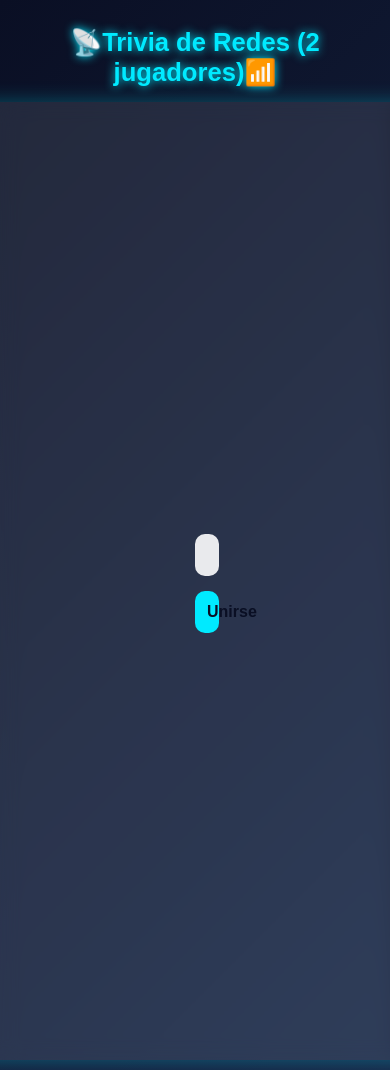
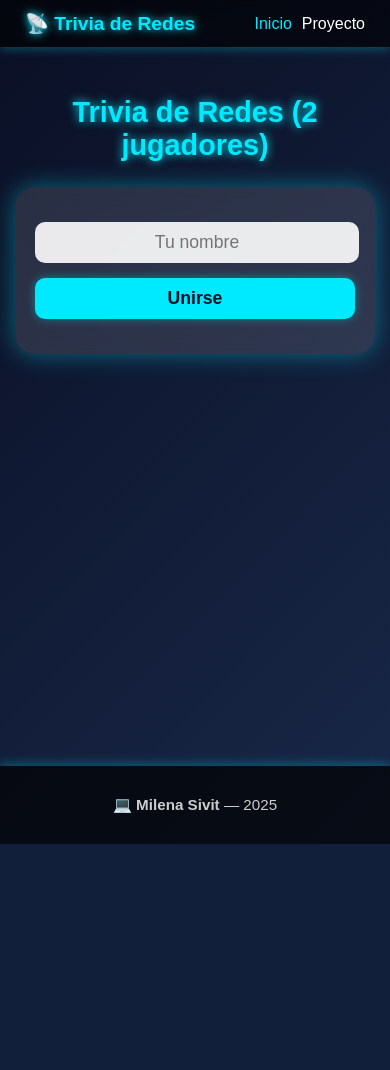
Before and after one commit to milesivit/trivia-redes, a Flask app: page / in a window 390 px wide; the page is wider, and only the part inside the window is pictured. After the commit the page ends 844 px from the top of that part, so only its background shows below. Run offline with Flask 3, Linux system fonts and the light colour scheme; some libraries are stand-ins or nearby versions.

Commit message:
ultimos cambios

```diff
--- a/server.py
+++ b/server.py
@@ -13,6 +13,10 @@ current_question = 0
 questions = [
     {"q": "¿Qué protocolo usa un cliente web para comunicarse con un servidor?",
      "options": ["HTTP", "FTP", "SMTP", "DNS"], "a": "HTTP"},
+    {"q": "Observa la siguiente imagen: ¿Qué representa esta figura?",
+    "options": ["Ondas estacionarias", "Antena dipolo", "Zona de Fresnel", "Interferencia constructiva"], "a": "Zona de Fresnel",
+    "img": "/static/img/fresnel.svg"
+    },
     {"q": "¿Qué comando puedes usar en tu PC para ver puertos abiertos (conexiones/puertos en escucha)?",
      "options": ["ss -tuln", "netstat -an", "lsof -i -P -n", "Get-NetTCPConnection"], "a": "netstat -an"},
     {"q": "¿Qué puerto usa HTTP por defecto?",
@@ -33,6 +37,10 @@ questions = [
 @app.route("/")
 def index():
     return render_template("index.html")
+
+@app.route('/proyecto')
+def proyecto():
+    return render_template('proyecto.html')
 
 
 @socketio.on('join')
--- a/static/css/style.css
+++ b/static/css/style.css
@@ -1,133 +1,184 @@
-/* === Estilo general === */
+/* === Estilo global === */
 body {
+  margin: 0;
+  font-family: "Poppins", sans-serif;
   background: linear-gradient(135deg, #0a0f24, #182848);
   color: #fff;
-  font-family: "Poppins", sans-serif;
+  display: flex;
+  flex-direction: column;
+  min-height: 100vh;
+}
+
+/* === Navbar === */
+.navbar {
+  background: rgba(0, 0, 0, 0.6);
+  backdrop-filter: blur(10px);
+  box-shadow: 0 2px 10px rgba(0, 234, 255, 0.3);
+  padding: 12px 25px;
+  position: sticky;
+  top: 0;
+  z-index: 100;
+}
+
+.nav-container {
+  display: flex;
+  justify-content: space-between;
+  align-items: center;
+  max-width: 1100px;
+  margin: 0 auto;
+}
+
+.logo {
+  font-weight: 700;
+  font-size: 1.2rem;
+  color: #00eaff;
+  text-shadow: 0 0 8px #00eaff;
+}
+
+.nav-links {
+  list-style: none;
+  display: flex;
+  gap: 20px;
+  padding: 0;
+  margin: 0;
+}
+
+.nav-links a {
+  color: #fff;
+  text-decoration: none;
+  font-weight: 500;
+  transition: color 0.3s;
+}
+
+.nav-links a:hover, .nav-links a.active {
+  color: #00eaff;
+}
+
+/* === Main === */
+main {
+  flex: 1;
   display: flex;
   flex-direction: column;
   align-items: center;
-  justify-content: flex-start;
-  min-height: 100vh;
-  margin: 0;
-  padding: 20px 10px;
+  padding: 30px 15px;
+  box-sizing: border-box;
 }
 
 h1 {
-  font-size: 2rem;
+  text-align: center;
+  font-size: clamp(1.8rem, 4vw, 2.6rem);
   color: #00eaff;
   text-shadow: 0 0 10px #00eaff;
-  margin-bottom: 20px;
-  text-align: center;
-}
-
-h2, h3 {
-  text-align: center;
+  margin-bottom: 25px;
 }
 
 /* === Contenedores === */
 #join, #game {
-  background: rgba(255, 255, 255, 0.1);
-  backdrop-filter: blur(10px);
+  background: rgba(255, 255, 255, 0.12);
+  backdrop-filter: blur(12px);
   border-radius: 20px;
   padding: 20px;
   width: 100%;
-  max-width: 400px; /* Ajuste máximo en pantallas grandes */
-  box-shadow: 0 0 20px rgba(0, 234, 255, 0.3);
+  max-width: 400px;
+  box-shadow: 0 0 25px rgba(0, 234, 255, 0.4);
   animation: fadeIn 0.6s ease;
   box-sizing: border-box;
 }
 
-/* === Inputs y botones === */
 input {
-  width: 100%;
-  padding: 12px;
+  width: 95%;
+  padding: 10px;
   border: none;
   border-radius: 10px;
-  margin: 10px 0;
-  font-size: 1rem;
+  margin: 15px 0;
+  font-size: 1.1rem;
   outline: none;
-  background-color: rgba(255,255,255,0.9);
+  background-color: rgba(255, 255, 255, 0.9);
   color: #333;
-  box-sizing: border-box;
+  text-align: center;
 }
 
 button {
   width: 100%;
-  padding: 12px;
+  padding: 10px 14px;
   background: #00eaff;
   border: none;
   border-radius: 10px;
   color: #0a0f24;
   font-weight: bold;
-  font-size: 1rem;
+  font-size: 1.1rem;
   cursor: pointer;
-  transition: background 0.3s;
-  margin: 5px 0;
+  transition: all 0.3s;
+  margin-bottom: 15px;
+  box-shadow: 0 0 10px rgba(0, 234, 255, 0.4);
 }
 
-button:hover { background: #00bcd4; }
+button:hover { background: #00bcd4; transform: scale(1.03); }
 button:disabled { background: #555; cursor: not-allowed; }
 
-/* === Puntajes === */
 #players {
   background: rgba(0,0,0,0.3);
   border-radius: 10px;
-  padding: 10px;
+  padding: 12px;
   font-family: "Consolas", monospace;
-  font-size: 0.9rem;
-  white-space: pre-wrap;
-  margin-top: 10px;
+  font-size: 1rem;
+  margin-top: 15px;
 }
 
 .player {
   display: flex;
   justify-content: space-between;
-  padding: 8px 12px;
+  padding: 10px 14px;
   background: rgba(255,255,255,0.1);
   border-radius: 8px;
-  margin-bottom: 6px;
+  margin-bottom: 8px;
 }
 
-.player:nth-child(odd) { background: rgba(255,255,255,0.15); }
+/* === Página de Proyecto === */
+.project {
+  max-width: 800px;
+  margin: 0 auto;
+  text-align: left;
+}
 
+.project h2 {
+  color: #00eaff;
+  margin-top: 20px;
+}
+
+.project p, .project li {
+  line-height: 1.6;
+  font-size: 1rem;
+}
+
+.project pre {
+  background: rgba(255,255,255,0.1);
+  padding: 10px;
+  border-radius: 10px;
+  overflow-x: auto;
+}
+
+/* === Footer === */
+footer {
+  background: rgba(0, 0, 0, 0.7);
+  text-align: center;
+  padding: 15px;
+  font-size: 0.95rem;
+  color: #ccc;
+  box-shadow: 0 -2px 10px rgba(0, 234, 255, 0.3);
+}
+
+/* === Animación === */
 @keyframes fadeIn {
   from { opacity: 0; transform: scale(0.95); }
   to { opacity: 1; transform: scale(1); }
 }
 
-/* === Media Queries para móviles === */
-@media (max-width: 480px) {
-  body {
-    padding: 10px 5px;
+/* === Responsive === */
+@media (max-width: 600px) {
+  .nav-links {
+    gap: 10px;
   }
-
-  h1 {
-    font-size: 1.6rem;
-    margin-bottom: 15px;
-  }
-
-  h2 {
-    font-size: 1.3rem;
-  }
-
-  h3 {
-    font-size: 1.1rem;
-  }
-
-  #join, #game {
-    padding: 50vh;
-    display: flex;
-    flex-direction: column;
-    justify-content: center;
-  }
-
-  input, button {
-    font-size: 1rem;
-    padding: 12px;
-  }
-
-  #players {
-    font-size: 0.85rem;
-    padding: 8px;
-  }
+  h1 { font-size: 1.8rem; }
+  .project { padding: 0 10px; }
 }
--- a/templates/index.html
+++ b/templates/index.html
@@ -2,12 +2,27 @@
 <html lang="es">
 <head>
 <meta charset="UTF-8" />
+<meta name="viewport" content="width=device-width, initial-scale=1.0" />
 <title>Trivia Redes — Cliente Servidor</title>
 <script src="https://cdn.socket.io/4.7.4/socket.io.min.js"></script>
 <link rel="stylesheet" href="{{ url_for('static', filename='css/style.css') }}">
 </head>
 <body>
-<h1>📡Trivia de Redes (2 jugadores)📶</h1>
+
+<!-- 🔹 Navbar -->
+<nav class="navbar">
+  <div class="nav-container">
+    <span class="logo">📡 Trivia de Redes</span>
+    <ul class="nav-links">
+      <li><a href="{{ url_for('index') }}" class="active">Inicio</a></li>
+      <li><a href="{{ url_for('proyecto') }}">Proyecto</a></li>
+    </ul>
+  </div>
+</nav>
+
+<!-- 🔹 Contenido principal -->
+<main>
+  <h1>Trivia de Redes (2 jugadores)</h1>
 
   <!-- Sección de unión -->
   <div id="join">
@@ -22,6 +37,12 @@
     <h3>Puntajes:</h3>
     <div id="players"></div>
   </div>
+</main>
+
+<!-- 🔹 Footer -->
+<footer>
+  <p>💻 <strong>Milena Sivit</strong> — 2025</p>
+</footer>
 
 <script>
 const socket = io();
@@ -38,8 +59,26 @@ function join() {
 
 // Mostrar pregunta y generar botones
 function showQuestion(q) {
-    document.getElementById("question").innerText = q.q;
+    const questionEl = document.getElementById("question");
     const optionsContainer = document.getElementById("options");
+
+    questionEl.innerText = q.q;
+
+    const existingImg = document.getElementById("question-img");
+    if (existingImg) existingImg.remove();
+
+    if (q.img) {
+        const img = document.createElement("img");
+        img.id = "question-img";
+        img.src = q.img;
+        img.alt = "Imagen de la pregunta";
+        img.style.maxWidth = "90%";
+        img.style.borderRadius = "10px";
+        img.style.margin = "10px auto";
+        img.style.display = "block";
+        questionEl.insertAdjacentElement("afterend", img);
+    }
+
     optionsContainer.innerHTML = "";
     q.options.forEach(option => {
         const btn = document.createElement("button");
@@ -49,14 +88,11 @@ function showQuestion(q) {
     });
 }
 
-// Enviar respuesta al servidor
 function sendAnswer(answer) {
     socket.emit("answer", { answer });
-    // Deshabilitar botones después de responder
     document.querySelectorAll("#options button").forEach(b => b.disabled = true);
 }
 
-// Actualizar lista de jugadores y puntajes
 socket.on("player_list", (data) => {
     const container = document.getElementById("players");
     container.innerHTML = "";
@@ -68,7 +104,6 @@ socket.on("player_list", (data) => {
     });
 });
 
-// Eventos del juego
 socket.on("start_game", (q) => { showQuestion(q); });
 socket.on("next_question", (q) => { showQuestion(q); });
 socket.on("game_over", (scores) => {
```
Also changed, not shown: templates/proyecto.html (added, +73 -0 lines), static/img/fresnel.svg (added). Lines whose indentation alone changed are shown as unchanged.
